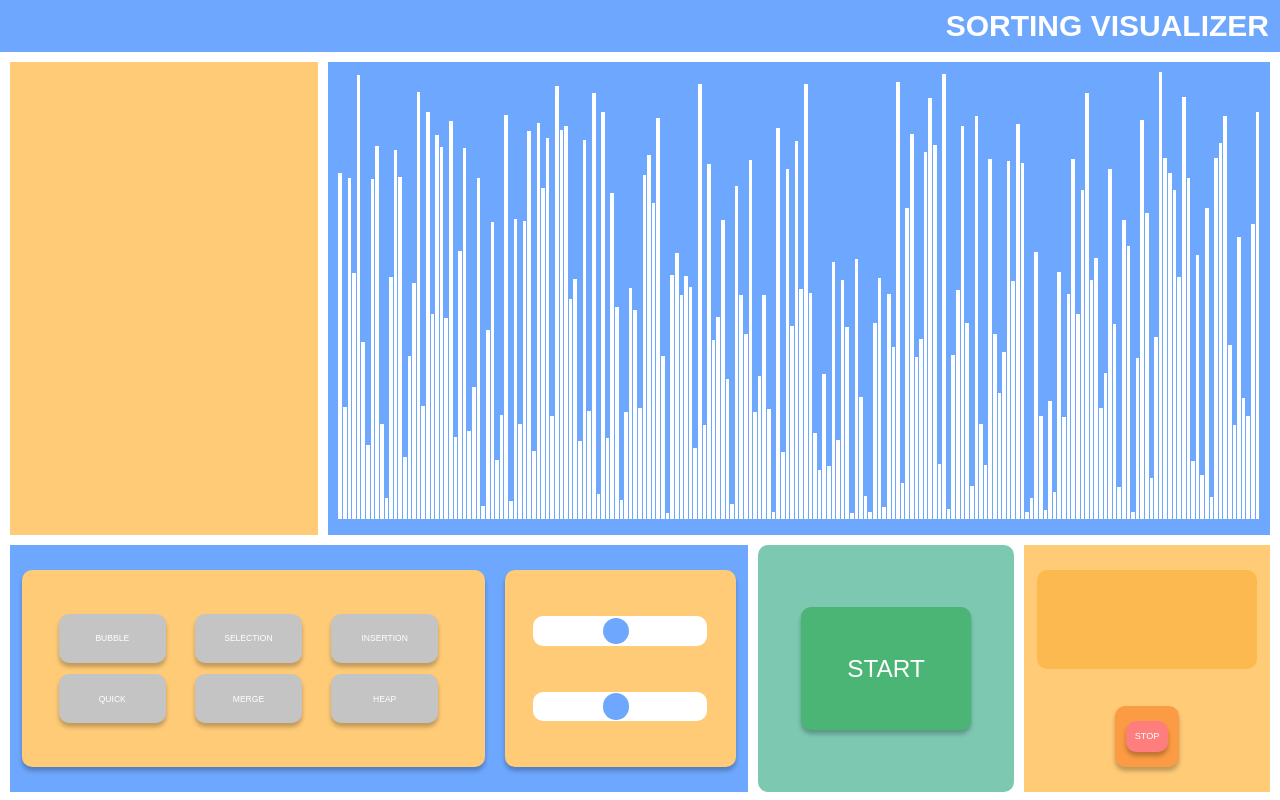
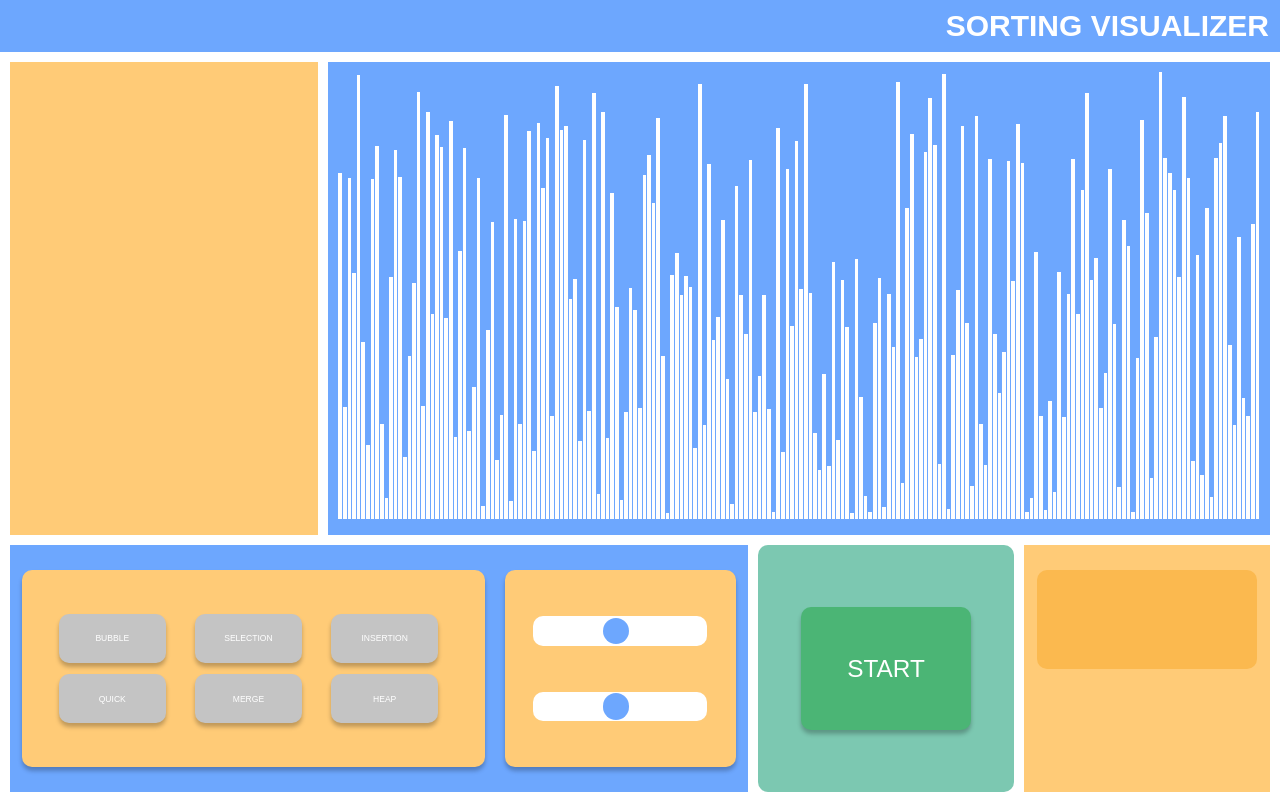
Before and after one commit to RohanMangroo/Sorting-Visualizer, a React (Create React App) app: page / in a window 1280 px wide. Built offline with nearby package versions, Linux system fonts and the light colour scheme.

Commit message:
now have start/stop buttons in the same space, only displaying based on if the algo is active

```diff
--- a/public/styles/buttons.css
+++ b/public/styles/buttons.css
@@ -19,12 +19,12 @@
   --start-btn-font-size: calc(var(--start-btn-width) / 7);
 
   /*Stop*/
-  --stop-btn-container-height: calc(var(--page-child-height-bottom) / 4);
+  /* --stop-btn-container-height: calc(var(--page-child-height-bottom) / 4);
   --stop-btn-container-width: calc(var(--page-bottom-mid-width) / 4);
 
   --stop-btn-width: calc(var(--stop-btn-container-width) / 1.5);
   --stop-btn-height: calc(var(--stop-btn-container-height) / 2);
-  --stop-btn-font-size: calc(var(--stop-btn-container-width) / 7);
+  --stop-btn-font-size: calc(var(--stop-btn-container-width) / 7); */
 }
 
 /*Button*/
@@ -54,7 +54,6 @@
 }
 
 .start-btn {
-  /* padding: var(--start-btn-padding); */
   height: var(--start-btn-height);
   width: var(--start-btn-width);
   background-color: var(--green);
@@ -66,8 +65,26 @@
   color: var(--green-accent);
 }
 
+.stop-btn-container {
+  height: var(--start-btn-container-height);
+  width: var(--start-btn-container-width);
+  box-shadow: none;
+  background-color: var(--red-accent);
+}
+
+.stop-btn {
+  height: var(--start-btn-height);
+  width: var(--start-btn-width);
+  font-size: var(--start-btn-font-size);
+  background-color: var(--red);
+}
+
+.stop-btn:active {
+  box-shadow: inset 0px 4px 4px rgba(0, 0, 0, 0.1);
+  color: var(--red-accent);
+}
 /*Stop Button*/
-.stop-btn-container {
+/* .stop-btn-container {
   height: var(--stop-btn-container-height);
   width: var(--stop-btn-container-width);
   background-color: var(--red-accent);
@@ -83,4 +100,4 @@
 .stop-btn:active {
   box-shadow: inset 0px 4px 4px rgba(0, 0, 0, 0.1);
   color: var(--red-accent);
-}
+} */
--- a/src/Components/Button.js
+++ b/src/Components/Button.js
@@ -1,28 +1,44 @@
-import React from 'react';
+import React, { useState } from 'react';
 import { connect } from 'react-redux';
 import { updateActive } from '../store/buttonSelectionReducer';
 import bubbleSort from '../Algorithms/bubbleSort';
 
 function Button(props) {
-  const { type, name } = props;
-  const container = `btn-container ${type}-container`;
-  const btnType = `btn ${type}`;
+  const [button, setButton] = useState({
+    btnName: 'START',
+    btnType: 'start-btn',
+    btnContainer: 'start-btn-container',
+  });
+  //
 
   function handleClick() {
     const { update, active, nums, bars } = props;
+
+    //Inactive means the button says 'START', and needs to be pressed to be active
     if (!active) {
+      setButton({
+        btnName: 'STOP',
+        btnType: 'stop-btn',
+        btnContainer: 'stop-btn-container',
+      });
       bubbleSort(nums, bars);
       update(true);
+      //Active means the button says 'STOP'
     } else {
+      setButton({
+        btnName: 'START',
+        btnType: 'start-btn',
+        btnContainer: 'start-btn-container',
+      });
       window.location.reload();
       update(false);
     }
   }
 
   return (
-    <div className={container}>
-      <button className={btnType} onClick={() => handleClick()}>
-        {name}
+    <div className={`${button.btnContainer} btn-container`}>
+      <button className={`btn ${button.btnType}`} onClick={() => handleClick()}>
+        {button.btnName}
       </button>
     </div>
   );
--- a/src/Components/Metrics.js
+++ b/src/Components/Metrics.js
@@ -5,9 +5,7 @@ export default function Metrics() {
   return (
     <div className="metrics-container">
       <div className="metrics-sub-container"></div>
-      <div>
-        <Button name="STOP" type="stop-btn" />
-      </div>
+      <div>{/* <Button name="STOP" type="stop-btn" /> */}</div>
     </div>
   );
 }
--- a/src/Components/SortingPage.js
+++ b/src/Components/SortingPage.js
@@ -19,7 +19,7 @@ export default function SortingPage() {
           <Controls />
         </div>
         <div className="page-bottom-mid">
-          <Button name="START" type="start-btn" />
+          <Button />
         </div>
         <div className="page-bottom-right">
           <Metrics />
```
